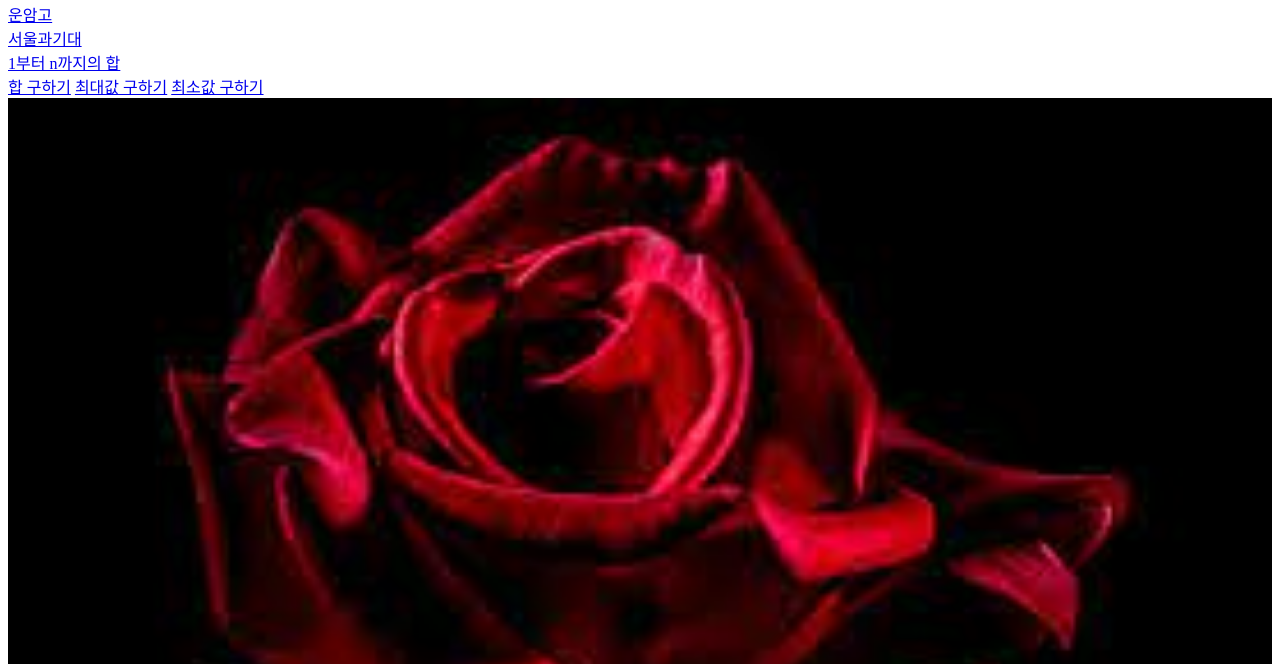
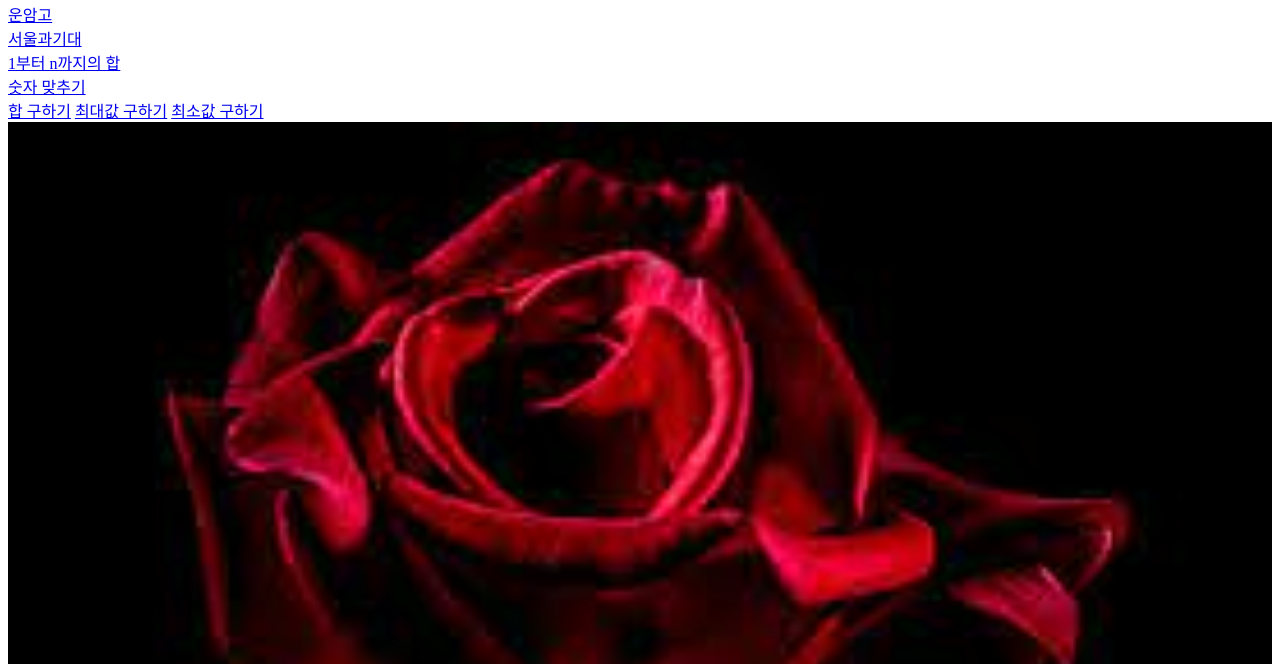
Before and after one commit to hew1226/home, a plain HTML site: page index.html in a window 1280 px wide. Shown: the part 141-805 px from the top of the page. Drawn offline with Linux system fonts and the light colour scheme.

Commit message:
Update index.html

```diff
--- a/index.html
+++ b/index.html
@@ -10,6 +10,7 @@
     <a href="https://www.seoultech.ac.kr/index.jsp">서울과기대</a><br>
     <a href="sm/sm.html>슬롯머신</a><br>
     <a href="sum2.html">1부터 n까지의 합</a><br>
+    <a href="guess.html">숫자 맞추기</a><br>
     <a href="sum.html">합 구하기</a>
     <a href="max.html">최대값 구하기</a>
     <a href="min.html">최소값 구하기</a>
```
